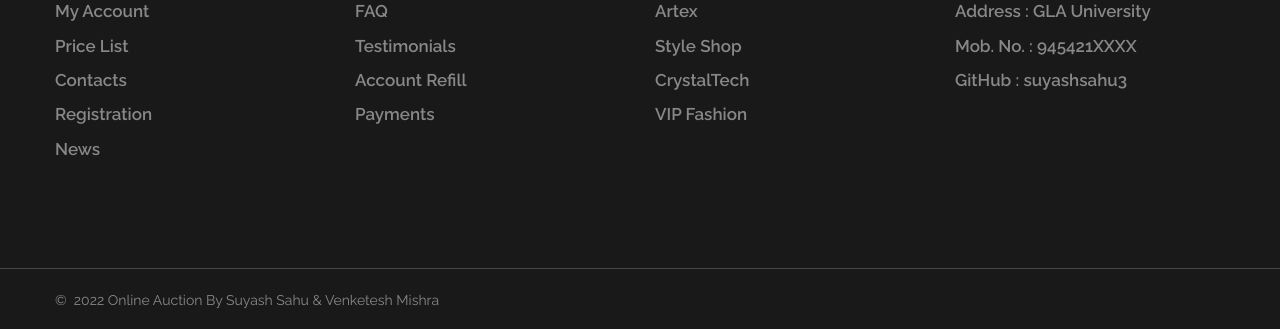
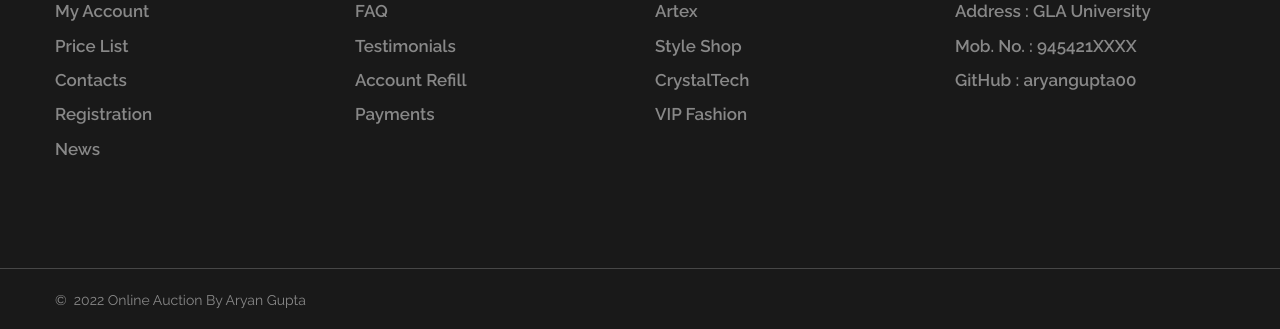
Before and after one commit to Priyanshireena/Auction-Website, a plain HTML site: page buy.html in a window 1280 px wide. Shown: the part 2722-3051 px from the top of the page. Drawn offline with Linux system fonts and the light colour scheme.

Commit message:
Update buy.html

```diff
--- a/buy.html
+++ b/buy.html
@@ -222,7 +222,7 @@
                   <li><a class="footer-link" href="#foot">E-Mail : xyz@gla.ac.in</a></li>
                   <li><a class="footer-link" href="https://www.gla.ac.in/">Address : GLA University</a></li>
                   <li><a class="footer-link" href="#foot">Mob. No. : 945421XXXX</a></li>
-                  <li><a class="footer-link" href="https://github.com/suyashsahu3">GitHub : suyashsahu3</a></li>
+                  <li><a class="footer-link" href="https://github.com/aryangupta00">GitHub : aryangupta00</a></li>
                 </ul>
               </div>
 
@@ -230,9 +230,9 @@
           </div>
         </div>
         <div class="footer-panel">
-            <div class="container">
-                <p class="rights"><span>&copy;&nbsp; </span><span class="copyright-year"></span><span>&nbsp;</span><span>Online Auction By Suyash Sahu & Venketesh Mishra</span></p>
-              </div>
+          <div class="container">
+            <p class="rights"><span>&copy;&nbsp; </span><span class="copyright-year"></span><span>&nbsp;</span><span>Online Auction By Aryan Gupta </span></p>
+          </div>
         </div>
       </footer>
     </div>
```
